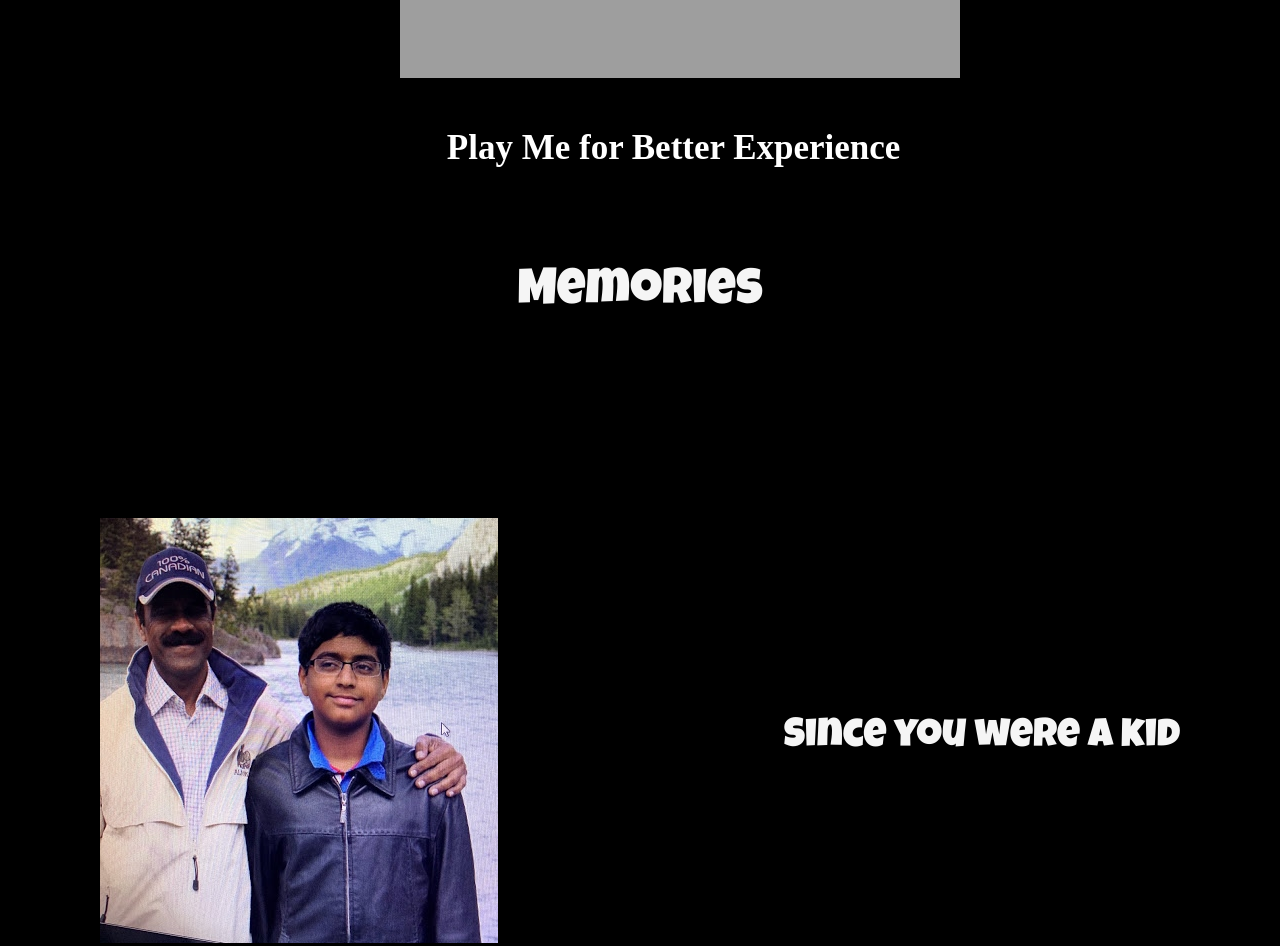
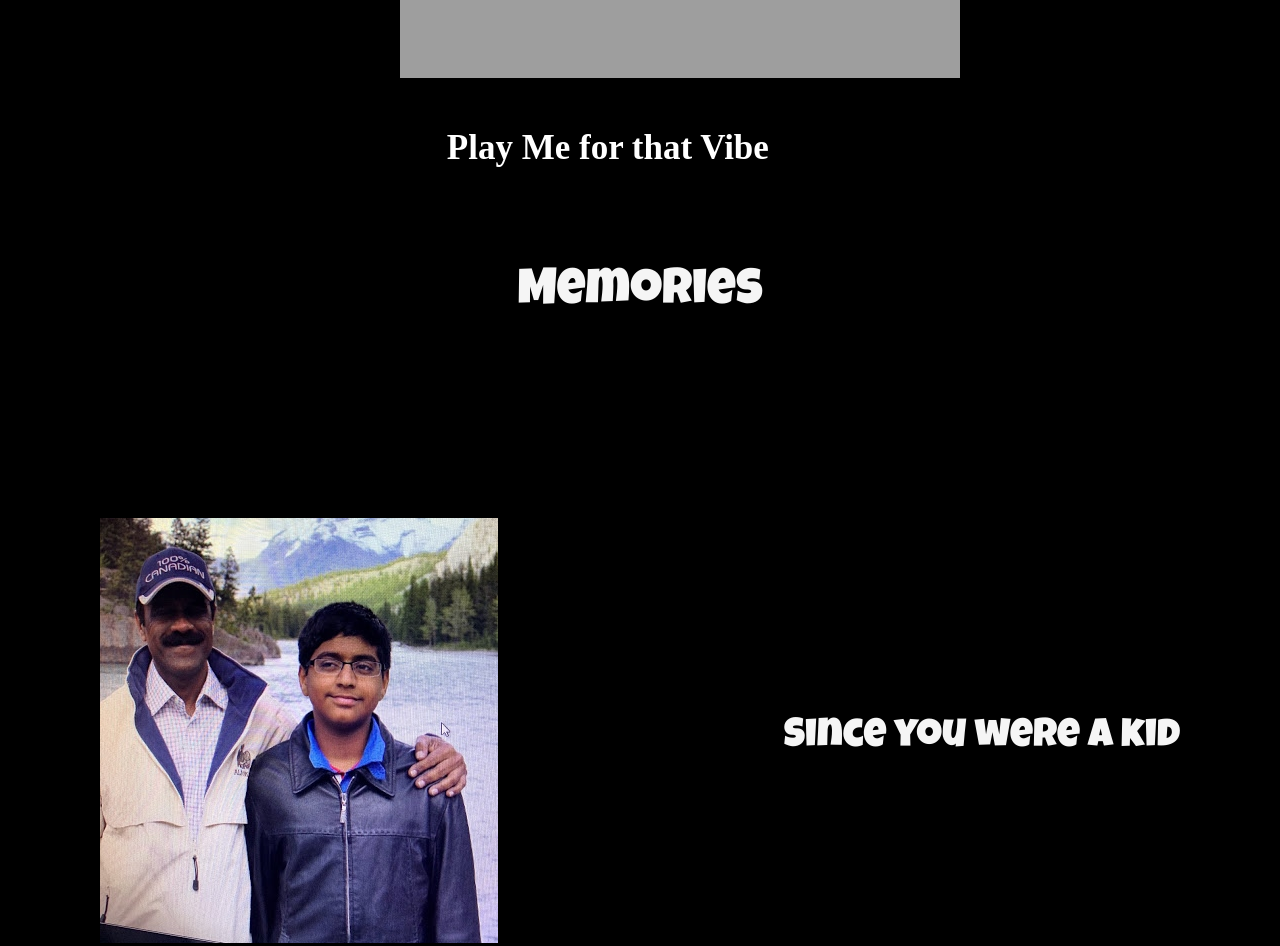
Before and after one commit to vidhimirani/HappyBirthday, a plain HTML site: page index.html in a window 1280 px wide. Shown: the part 980-1926 px from the top of the page. Drawn offline with Linux system fonts and the light colour scheme; grey boxes are pictures that could not be loaded; a web font is replaced by a local one.

Commit message:
Update index.html

```diff
--- a/index.html
+++ b/index.html
@@ -36,7 +36,7 @@
 </div>
 <div class="video">
     <iframe width="560" height="315" src="https://www.youtube-nocookie.com/embed/JqEiEStMffc?start=90" frameborder="0" allow="accelerometer; autoplay; encrypted-media; gyroscope; picture-in-picture" allowfullscreen></iframe>
-<h4 style="color:white; font-size: 35px; margin-left:6%;">Play Me for Better Experience</h4>
+<h4 style="color:white; font-size: 35px; margin-left:6%;">Play Me for that Vibe</h4>
 </div>
 
 
```
